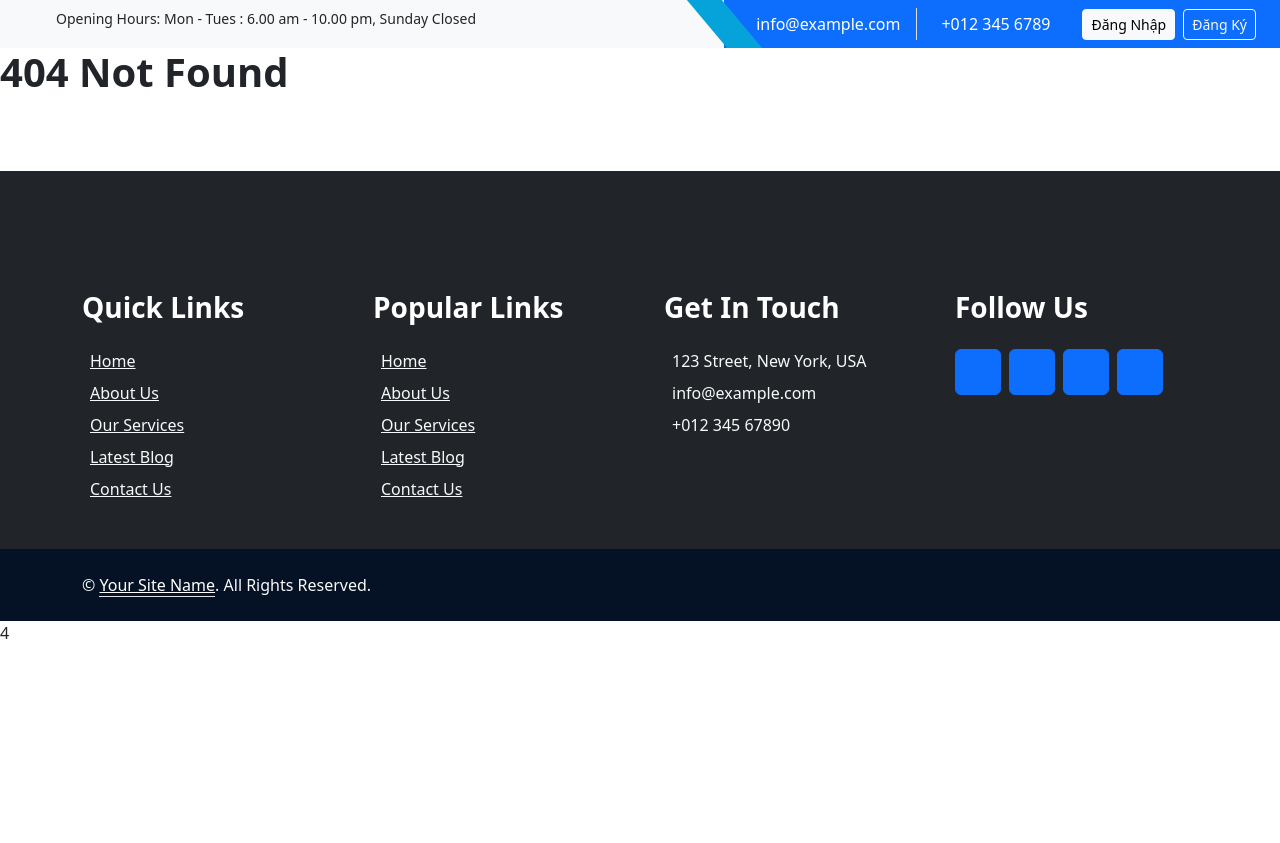
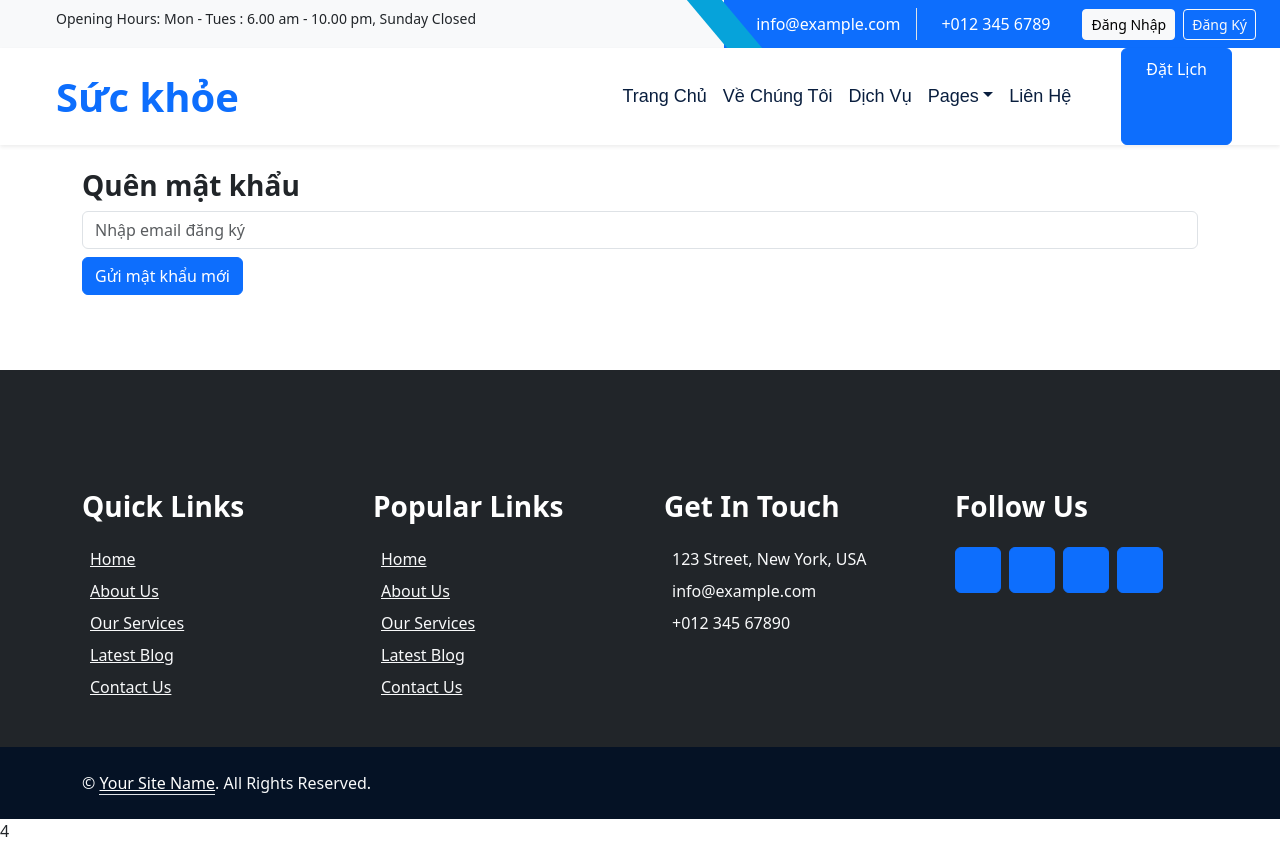
Before and after one commit to Quyen-tray/Appointment-Font-end-React, a React (Create React App) app: page /forgotPasswordPage in a window 1280 px wide. Before the commit the page ends 800 px from the top, so only its background shows below. Built offline with nearby package versions, Linux system fonts and the light colour scheme.

Commit message:
font-end-quen-mat-khau

```diff
--- a/src/App.js
+++ b/src/App.js
@@ -13,6 +13,7 @@ import Footer from "./components/Footer";
 import HeaderSub from "./components/HeaderSub";
 import Login from "./pages/Login";
 import Register from "./pages/Register";
+import ForgotPasswordPage from "./pages/ForgotPasswordPage";
 
 import "./assets/css/style.css";
 import PatientLayout from "./pages/patient/PatientLayout";
@@ -64,6 +65,7 @@ function App() {
                 <Route path="testimonial" element={<Testimonial />} />
                 <Route path="login" element={<Login />} />
                 <Route path="register" element={<Register />} />
+                <Route path="forgotPasswordPage" element={<ForgotPasswordPage />} />
             </Route>
 
                 {/* Route riêng cho Unauthorized */}
--- a/src/AuthContext.js
+++ b/src/AuthContext.js
@@ -78,11 +78,11 @@ export function AuthProvider({ children }) {
                 setIsLoggedIn(true);
                 return { success: true };
             } else {
-                return { success: false, message: data.message + " login failed" };
+                return { success: false, message: data.message + " Đăng nhập thất bại" };
             }
         } catch (error) {
             console.log(error);
-            return { success: false, message: error.message };
+            return { success: false, message: "Đã có lỗi trong quá trình kêt nối với máy chủ" };
         }
     };
 
@@ -96,7 +96,7 @@ export function AuthProvider({ children }) {
             });
 
             if (res.status !== 200) {
-                throw new Error("Logout failed on server");
+                throw new Error("Đăng xuat thất bại trên máy chủ");
             } else {
                 localStorage.removeItem("token");
                 setUser(null);
@@ -109,7 +109,7 @@ export function AuthProvider({ children }) {
             }
 
         } catch (error) {
-            console.error("Logout error:", error);
+            console.error("Lỗi:", error);
             return { success: false, message: error.message };
         }
     };
--- /dev/null
+++ b/src/pages/ForgotPasswordPage.js
@@ -0,0 +1,53 @@
+import { useState } from "react";
+
+export default function ForgotPasswordPage() {
+    const [email, setEmail] = useState("");
+    const [message, setMessage] = useState("");
+    const [loading, setLoading] = useState(false);
+
+    const handleSubmit = async (e) => {
+        e.preventDefault();
+        setLoading(true);
+        setMessage("");
+        try {
+            const res = await fetch("http://localhost:8081/api/auth/forgot-password", {
+                method: "POST",
+                headers: {
+                    "Content-Type": "application/json",
+                },
+                body: JSON.stringify({ email }),
+            });
+
+            const data = await res.json();
+            if (!res.ok) {
+                throw new Error(data.message || "Lỗi gửi yêu cầu");
+            }
+
+            setMessage(data.message || "Gửi mật khẩu mới thành công. Vui lòng kiểm tra email.");
+        } catch (err) {
+            setMessage(err.message || "Lỗi gửi yêu cầu");
+        } finally {
+            setLoading(false);
+        }
+    };
+
+    return (
+        <div className="container mt-4">
+            <h3>Quên mật khẩu</h3>
+            <form onSubmit={handleSubmit}>
+                <input
+                    className="form-control mb-2"
+                    placeholder="Nhập email đăng ký"
+                    type="email"
+                    value={email}
+                    onChange={e => setEmail(e.target.value)}
+                    required
+                />
+                <button className="btn btn-primary" disabled={loading}>
+                    {loading ? "Đang xử lý..." : "Gửi mật khẩu mới"}
+                </button>
+            </form>
+            {message && <div className="alert alert-info mt-3">{message}</div>}
+        </div>
+    );
+}
--- a/src/pages/Login.js
+++ b/src/pages/Login.js
@@ -51,12 +51,14 @@ function Login() {
             animate={{ opacity: 1, y: 0 }}
             transition={{ duration: 0.6 }}
         >
-            <div className="card shadow p-4 position-relative" style={{ maxWidth: "400px", width: "100%" }}>
+            <div className="card shadow p-4 position-relative" style={{maxWidth: "400px", width: "100%"}}>
                 <h3 className="text-center mb-4">Login</h3>
 
                 {/*  Spinner overlay */}
                 {loading && (
-                    <div className="position-absolute top-0 start-0 w-100 h-100 d-flex align-items-center justify-content-center bg-white bg-opacity-75" style={{ zIndex: 10 }}>
+                    <div
+                        className="position-absolute top-0 start-0 w-100 h-100 d-flex align-items-center justify-content-center bg-white bg-opacity-75"
+                        style={{zIndex: 10}}>
                         <div className="spinner-border text-primary" role="status">
                             <span className="visually-hidden">Loading...</span>
                         </div>
@@ -94,7 +96,11 @@ function Login() {
                 </form>
 
                 <div className="text-center mt-3">
-                    Don't have an account? <Link to="/register">Đăng Ký</Link>
+                    <Link to="/forgotPasswordPage">Quên mật khẩu?</Link>
+                </div>
+
+                <div className="text-center mt-3">
+                    Bạn chưa có tài khoản ? <Link to="/register">Đăng Ký</Link>
                 </div>
 
                 {message && <div className="mt-3 alert alert-info">{message}</div>}
--- a/src/pages/Register.js
+++ b/src/pages/Register.js
@@ -36,7 +36,7 @@ function Register() {
         }
 
         if (password !== confirmPassword) {
-            setError("❌ Mật khẩu không khớp.");
+            setError(" Mật khẩu không khớp.");
             return;
         }
 
@@ -55,15 +55,15 @@ function Register() {
 
             if (!res.ok) {
                 const errorData = await res.json();
-                setError(errorData.message || "❌ Đăng ký thất bại.");
+                setError(errorData.message || " Đăng ký thất bại.");
                 return;
             }
 
             setSuccess(" Đăng Ký Thành Công ! Redirecting to login...");
             setTimeout(() => navigate("/login"), 1000);
         } catch (err) {
-            console.error("❌ Register error:", err);
-            setError("❌ Tài Khoản or email  đã được dung.");
+            console.error(" Register error:", err);
+            setError("Đã có lỗi trong bên máy chủ");
         }
     };
 
```
